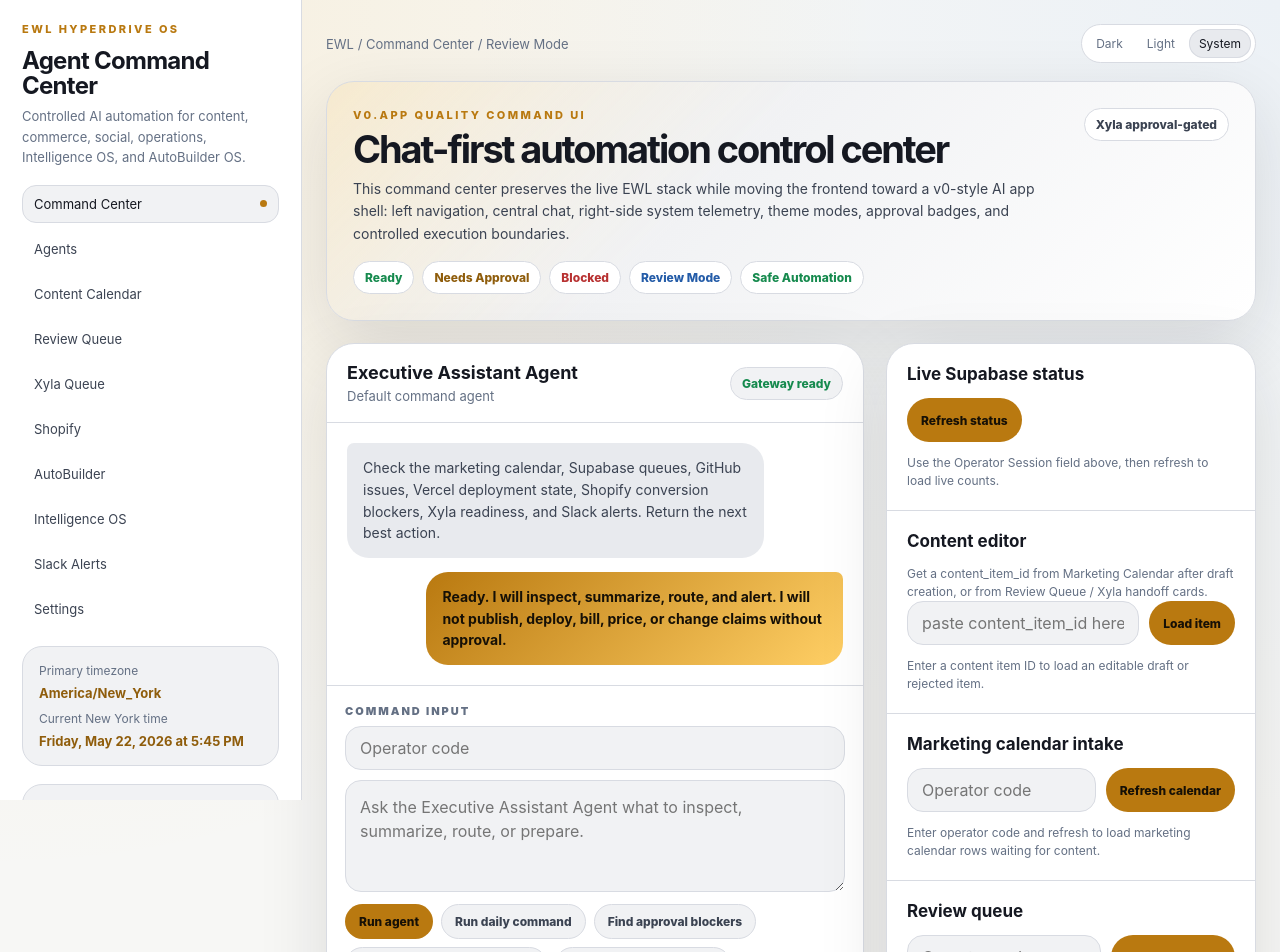
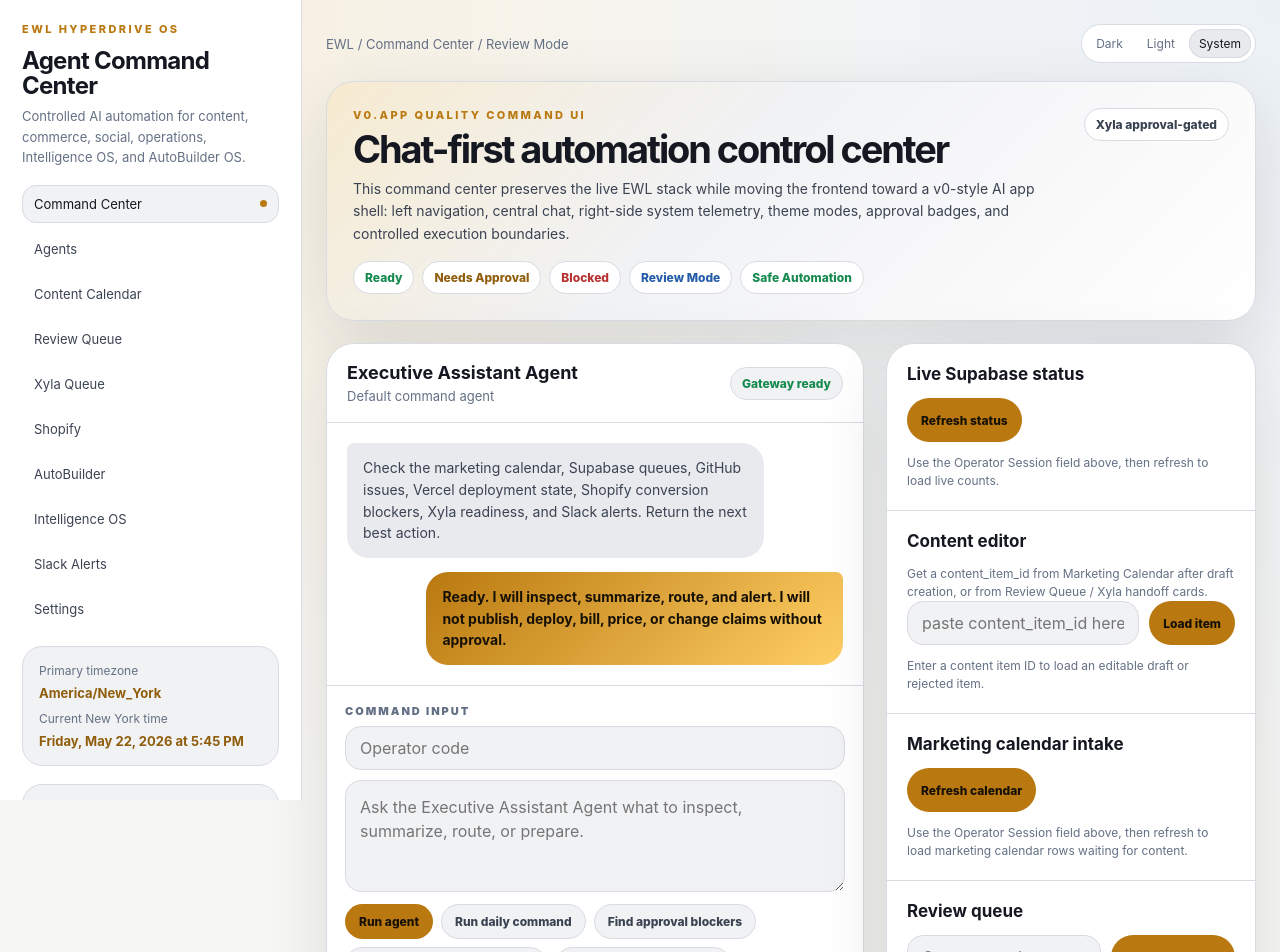
Before and after one commit to Strategic-Minds/EPOXY_WILL_CHANGE_YOUR_LIFE, a Next.js app: page / in a window 1280 px wide. Shown: the top 952 px of the page. Built offline with nearby package versions, Linux system fonts and the light colour scheme.

Commit message:
Use shared operator code in marketing calendar panel

```diff
--- a/app/components/MarketingCalendarPanel.tsx
+++ b/app/components/MarketingCalendarPanel.tsx
@@ -31,10 +31,13 @@ type CreatedDraft = {
   review_queue_id: string;
 };
 
-export function MarketingCalendarPanel() {
-  const [operatorCode, setOperatorCode] = useState('');
+type MarketingCalendarPanelProps = {
+  operatorCode: string;
+};
+
+export function MarketingCalendarPanel({ operatorCode }: MarketingCalendarPanelProps) {
   const [rows, setRows] = useState<CalendarRow[]>([]);
-  const [message, setMessage] = useState('Enter operator code and refresh to load marketing calendar rows waiting for content.');
+  const [message, setMessage] = useState('Use the Operator Session field above, then refresh to load marketing calendar rows waiting for content.');
   const [createdDraft, setCreatedDraft] = useState<CreatedDraft | null>(null);
   const [loading, setLoading] = useState(false);
   const [workingId, setWorkingId] = useState('');
@@ -91,18 +94,9 @@ export function MarketingCalendarPanel() {
   return (
     <div className="module marketing-panel">
       <h2>Marketing calendar intake</h2>
-      <div className="form-grid compact">
-        <input
-          value={operatorCode}
-          onChange={(event) => setOperatorCode(event.target.value)}
-          placeholder="Operator code"
-          type="password"
-          className="field"
-        />
-        <button type="button" onClick={refresh} disabled={loading} className="primary-button status-button">
-          {loading ? 'Loading...' : 'Refresh calendar'}
-        </button>
-      </div>
+      <button type="button" onClick={refresh} disabled={loading || !operatorCode} className="primary-button status-button full-width-button">
+        {loading ? 'Loading...' : 'Refresh calendar'}
+      </button>
       <div className="status-muted">{message}</div>
 
       {createdDraft ? (
@@ -126,7 +120,7 @@ export function MarketingCalendarPanel() {
               <button
                 type="button"
                 onClick={() => createDraft(row.id)}
-                disabled={workingId === row.id}
+                disabled={workingId === row.id || !operatorCode}
                 className="quick-button"
               >
                 {workingId === row.id ? 'Creating...' : 'Create draft for review'}
```
